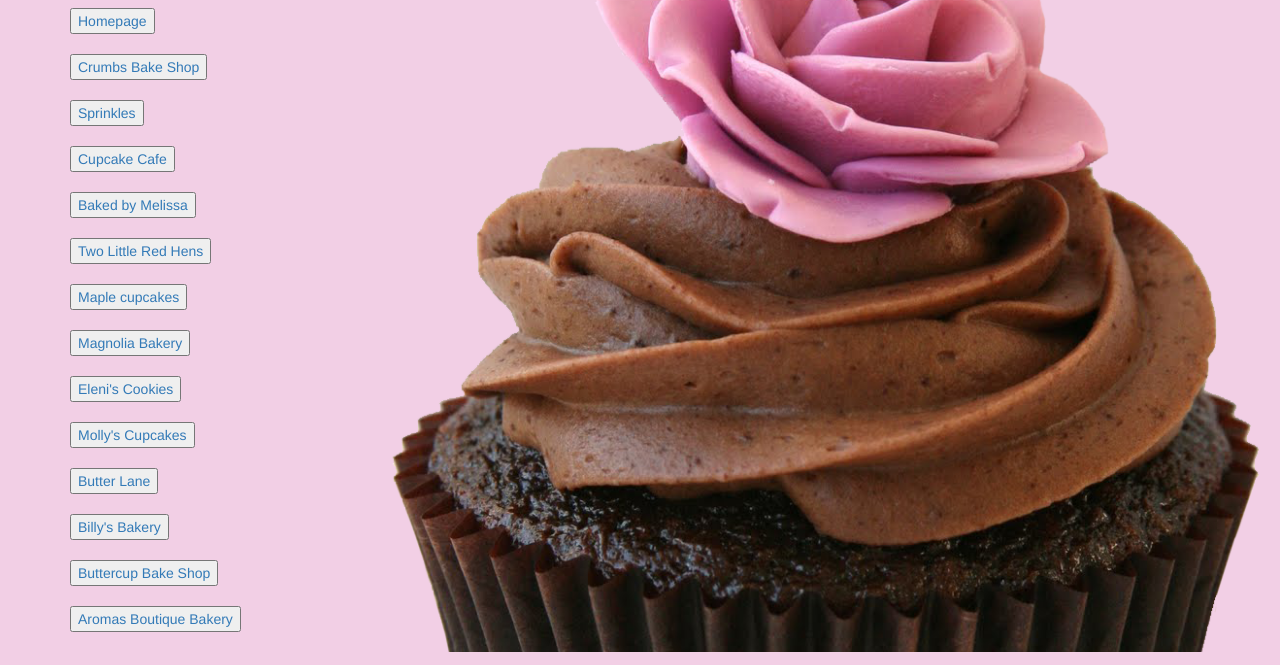
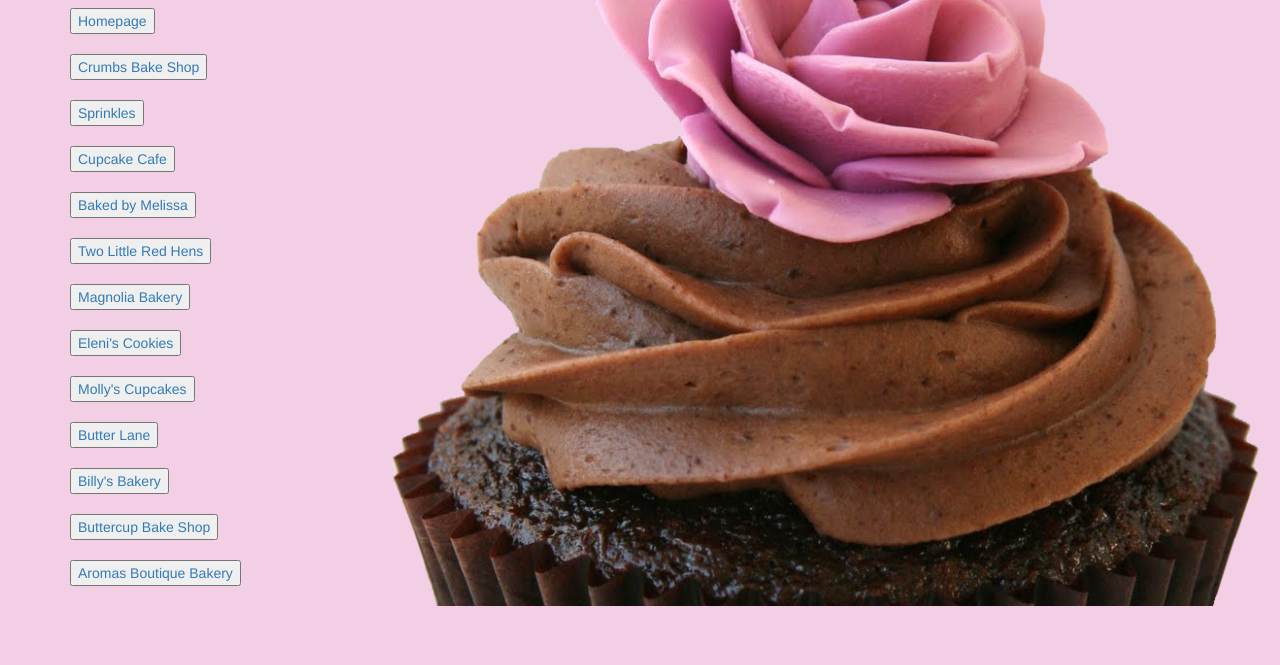
Before and after one commit to campsteam/campsteam.github.io, a plain HTML site: page anoushka/Cupcakestores.html in a window 1280 px wide. Shown: the part 135-800 px from the top of the page. Drawn offline with nearby package versions, Linux system fonts and the light colour scheme.

Commit message:
small updates

```diff
--- a/anoushka/Cupcakestores.html
+++ b/anoushka/Cupcakestores.html
@@ -63,12 +63,6 @@
 
 <br>
 
-<a href="http://www.myrecipes.com/recipe/double-maple-cupcakes"><button>Maple cupcakes</button></a>
-
-<br>
-
-<br>
-
 <a href="http://www.magnoliabakery.com/"><button>Magnolia Bakery</button></a>
 
 <br>
```
Also changed, not shown: anoushka/Cupcakepics.html (+2 -1 lines).
